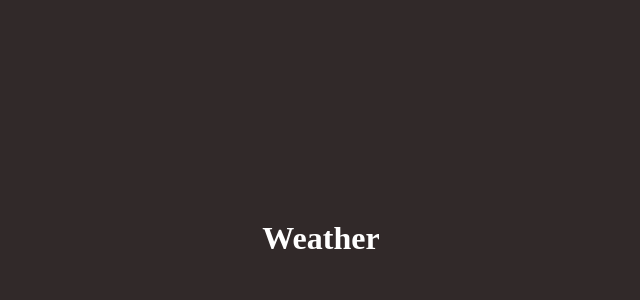
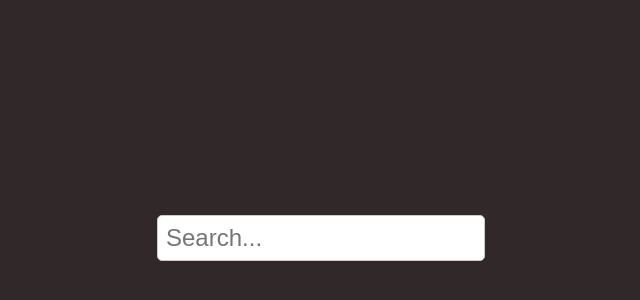
Before and after one commit to sanjeevkoshti/React-Learning, a React (Vite) app: page / in a window 1280 px wide. Shown: the part 162-462 px from the top of the page, without its empty margins (319-959 px from the left). Built offline with nearby package versions, Linux system fonts and the light colour scheme.

Commit message:
setup the weather App folder and component with style

```diff
--- /dev/null
+++ b/src/weatherApp/SearchBox.jsx
@@ -0,0 +1,15 @@
+export default function SearchBox(){
+    return(
+        <div>
+            <input type="text" placeholder="Search..." style={style}/>
+        </div>
+    );
+}
+
+let style = {
+    fontSize: "1.5rem",
+    padding: "0.5rem",
+    borderRadius: "5px",
+    border: "1px solid #ccc",
+    outline: "none",
+}
--- a/src/weatherApp/Weather.jsx
+++ b/src/weatherApp/Weather.jsx
@@ -1,7 +1,16 @@
+import SearchBox from "./SearchBox";
 export default function Weather(){
     return(
-        <div>
-            <h1 style={{color: "white"}}>Weather</h1>
+        <div style={weatherStyle}>
+            <SearchBox/>
         </div>
     );
 }
+
+let weatherStyle = {
+    display: "flex",
+    flexDirection: "column",
+    alignItems: "center",
+    justifyContent: "center",
+    gap: "1rem",
+}
```
